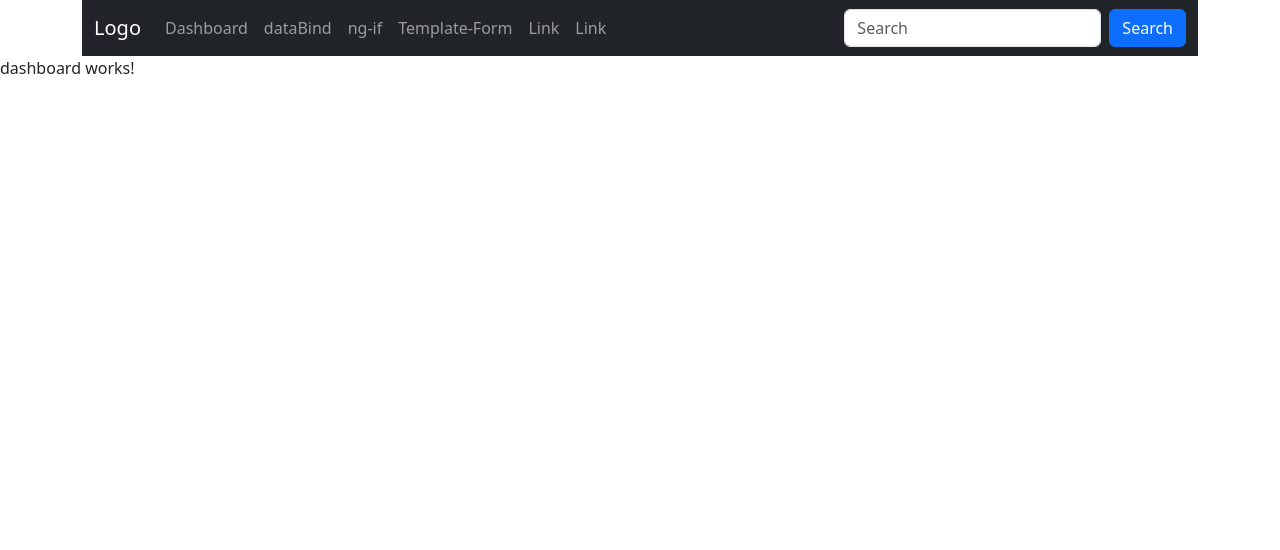
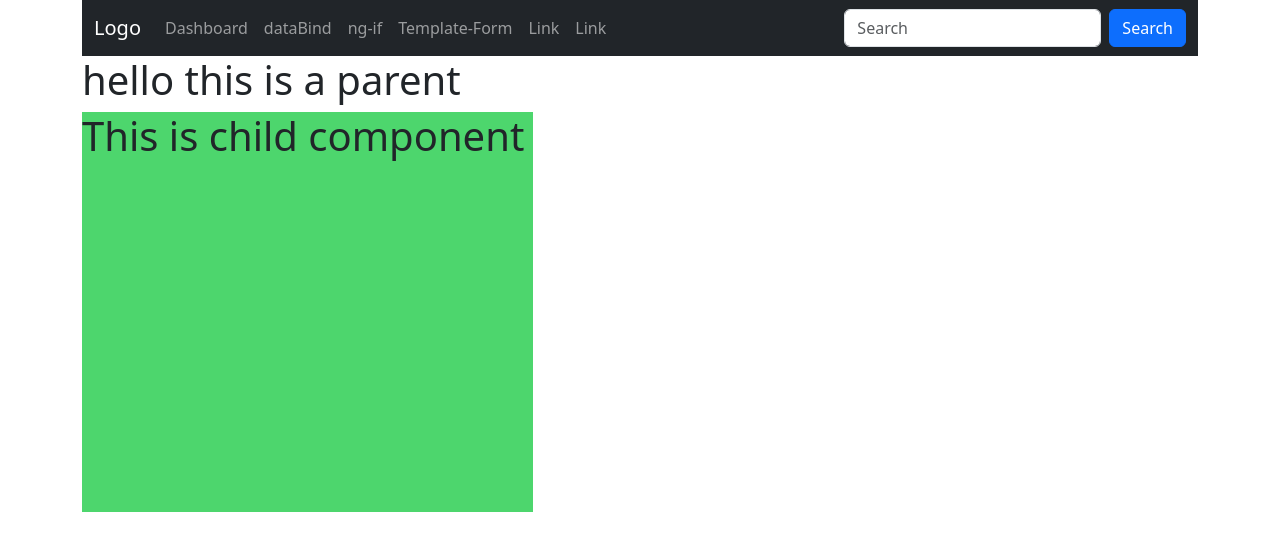
Before and after one commit to sagarmasal12/batch-target, an Angular app: page /dashboard in a window 1280 px wide. Shown: the top 550 px of the page. Built offline with nearby package versions, Linux system fonts and the light colour scheme.

Commit message:
all commit

```diff
--- /dev/null
+++ b/src/app/pages/child-component/child-component.component.html
@@ -0,0 +1,9 @@
+<div class="container">
+    <div class="row">
+        <div class="col-5">
+            <div style="background-color: rgb(77, 214, 109); height: 400px;">
+               <h1>This is child component</h1>
+            </div>
+        </div>
+    </div>
+</div>
--- a/src/app/pages/dashboard/dashboard.component.html
+++ b/src/app/pages/dashboard/dashboard.component.html
@@ -1 +1,8 @@
-<p>dashboard works!</p>
+<div class="container">
+    <div class="row">
+        <div class="col-5">
+            <h1>hello this is a parent </h1>
+        </div>
+    </div>
+</div>
+<app-child-component></app-child-component>
--- a/src/app/pages/dashboard/dashboard.component.ts
+++ b/src/app/pages/dashboard/dashboard.component.ts
@@ -1,8 +1,9 @@
 import { Component } from '@angular/core';
+import { ChildComponentComponent } from "../child-component/child-component.component";
 
 @Component({
   selector: 'app-dashboard',
-  imports: [],
+  imports: [ChildComponentComponent],
   templateUrl: './dashboard.component.html',
   styleUrl: './dashboard.component.css'
 })
```
Also changed, not shown: src/app/pages/child-component/child-component.component.ts (added, +11 -0 lines), src/app/pages/child-component/child-component.component.css (added), 1 other file (tests, documents, lock files or other folders).
